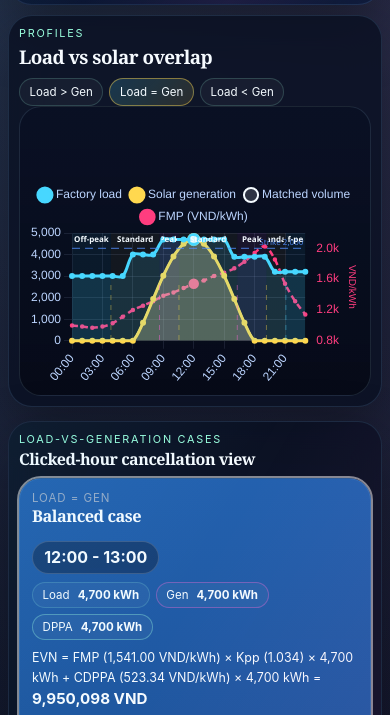
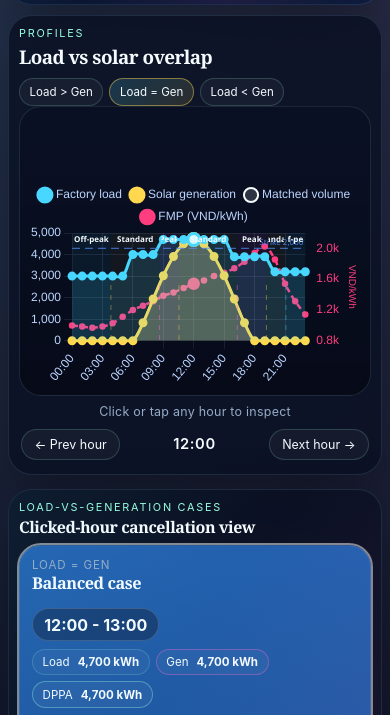
Before and after one commit to tah-allotrope/dppa-case, a website built with Vite: page app/index.html in a window 390 px wide. Shown: the part 92-807 px from the top of the page. Built offline with nearby package versions, Linux system fonts and the light colour scheme.

Commit message:
sprint-2 phase-02: enlarge chart tap targets + mobile hour nav
- chart.js: introduce isNarrowViewport check via window.matchMedia
  (max-width: 520px). Use larger point radii on desktop (4 base / 8 selected,
  6 base hover / 10 selected hover) and slightly smaller on narrow screens
  (3 base / 6 selected, 5 base hover / 8 selected hover). FMP dataset: 3/7
  desktop, 2/5 narrow, with matching hover radii. Default 1.5/1 base points
  were too small for finger taps.
- ui.js renderAppShell: add chart-tap-hint subtitle
  'Click or tap any hour to inspect' below the canvas, and an hour-nav
  row with prev/next buttons + current hour label
- main.js syncControls: wire #prevHour (decrement with wrap 0→23) and
  #nextHour (increment with wrap 23→0); both call updateView()
- main.js updateView: update #hourNavLabel text to HH:00 format
- style.css: add .chart-tap-hint, .hour-nav, .hour-nav-btn (with hover,
  active, focus-visible states), .hour-nav-label

Tests: 38/38 pass; build: 245 KB (gzip 81 KB), no warnings

```diff
--- a/app/src/main.js
+++ b/app/src/main.js
@@ -78,6 +78,11 @@ async function updateView() {
   setActiveScenario(state.scenarioId)
   setActiveCurrency(state.currency)
 
+  const hourLabelNode = document.querySelector('#hourNavLabel')
+  if (hourLabelNode) {
+    hourLabelNode.textContent = `${String(selectedInterval.hour).padStart(2, '0')}:00`
+  }
+
   const multiYear = projectMultiYear(inputs, {
     years: state.horizonYears,
     evnEscalation: state.evnEscalation,
@@ -133,6 +138,16 @@ function syncControls() {
     syncInputsFromState()
     updateView()
   })
+
+  document.querySelector('#prevHour').addEventListener('click', () => {
+    state.selectedHour = (state.selectedHour - 1 + hours.length) % hours.length
+    updateView()
+  })
+
+  document.querySelector('#nextHour').addEventListener('click', () => {
+    state.selectedHour = (state.selectedHour + 1) % hours.length
+    updateView()
+  })
 }
 
 function syncInputsFromState() {
--- a/app/src/modules/chart.js
+++ b/app/src/modules/chart.js
@@ -203,6 +203,17 @@ function baseOptions(inputs) {
 export function renderProfileChart(canvas, labels, intervals, selectedHour, onSelect, inputs) {
   // Mutable state bag read by the plugin on every draw
   const state = { inputs }
+  const isNarrowViewport = typeof window !== 'undefined' && typeof window.matchMedia === 'function'
+    ? window.matchMedia('(max-width: 520px)').matches
+    : false
+  const basePoint = isNarrowViewport ? 3 : 4
+  const selPoint = isNarrowViewport ? 6 : 8
+  const baseHover = isNarrowViewport ? 5 : 6
+  const selHover = isNarrowViewport ? 8 : 10
+  const fmpBase = isNarrowViewport ? 2 : 3
+  const fmpSel = isNarrowViewport ? 5 : 7
+  const fmpBaseHover = isNarrowViewport ? 4 : 6
+  const fmpSelHover = isNarrowViewport ? 7 : 10
 
   function buildDatasets(ivs, selHour) {
     return [
@@ -214,8 +225,8 @@ export function renderProfileChart(canvas, labels, intervals, selectedHour, onSe
         fill: true,
         tension: 0.35,
         borderWidth: 3,
-        pointRadius: ivs.map((_, idx) => idx === selHour ? 5 : 1.5),
-        pointHoverRadius: ivs.map((_, idx) => idx === selHour ? 7 : 4),
+        pointRadius: ivs.map((_, idx) => idx === selHour ? selPoint : basePoint),
+        pointHoverRadius: ivs.map((_, idx) => idx === selHour ? selHover : baseHover),
         pointBackgroundColor: ivs.map((_, idx) => idx === selHour ? '#c9f7ff' : '#47d7ff'),
         yAxisID: 'y',
       },
@@ -227,8 +238,8 @@ export function renderProfileChart(canvas, labels, intervals, selectedHour, onSe
         fill: true,
         tension: 0.35,
         borderWidth: 3,
-        pointRadius: ivs.map((_, idx) => idx === selHour ? 5 : 1.5),
-        pointHoverRadius: ivs.map((_, idx) => idx === selHour ? 7 : 4),
+        pointRadius: ivs.map((_, idx) => idx === selHour ? selPoint : basePoint),
+        pointHoverRadius: ivs.map((_, idx) => idx === selHour ? selHover : baseHover),
         pointBackgroundColor: ivs.map((_, idx) => idx === selHour ? '#fff1b5' : '#ffd84f'),
         yAxisID: 'y',
       },
@@ -252,8 +263,8 @@ export function renderProfileChart(canvas, labels, intervals, selectedHour, onSe
         tension: 0.35,
         borderWidth: 2.5,
         borderDash: [6, 4],
-        pointRadius: ivs.map((_, idx) => idx === selHour ? 4 : 1),
-        pointHoverRadius: ivs.map((_, idx) => idx === selHour ? 6 : 3),
+        pointRadius: ivs.map((_, idx) => idx === selHour ? fmpSel : fmpBase),
+        pointHoverRadius: ivs.map((_, idx) => idx === selHour ? fmpSelHover : fmpBaseHover),
         pointBackgroundColor: FMP_COLOR,
         yAxisID: 'yFmp',
       },
--- a/app/src/modules/ui.js
+++ b/app/src/modules/ui.js
@@ -213,6 +213,12 @@ export function renderAppShell(root, scenarios, settlementModes) {
               </div>
               <div class="chart-wrap profile-wrap">
                 <canvas id="profileChart" aria-label="Load and generation chart"></canvas>
+              </div>
+              <p class="chart-tap-hint" id="chartTapHint">Click or tap any hour to inspect</p>
+              <div class="hour-nav" id="hourNav">
+                <button class="hour-nav-btn" id="prevHour" type="button" aria-label="Previous hour">← Prev hour</button>
+                <span class="hour-nav-label" id="hourNavLabel">12:00</span>
+                <button class="hour-nav-btn" id="nextHour" type="button" aria-label="Next hour">Next hour →</button>
               </div>
             </div>
 
--- a/app/src/style.css
+++ b/app/src/style.css
@@ -313,6 +313,61 @@ h3 { font-size: 1.02rem; }
 
 .profile-wrap {
   flex: 1;
+}
+
+.chart-tap-hint {
+  margin: 8px 2px 0;
+  font-size: 0.78rem;
+  color: var(--muted, #8b97a8);
+  text-align: center;
+  letter-spacing: 0.02em;
+}
+
+.hour-nav {
+  margin-top: 6px;
+  display: flex;
+  align-items: center;
+  justify-content: space-between;
+  gap: 8px;
+  padding: 4px 2px;
+}
+
+.hour-nav-btn {
+  flex: 0 0 auto;
+  border: 1px solid rgba(154, 255, 222, 0.18);
+  background: rgba(255, 255, 255, 0.04);
+  color: var(--text);
+  border-radius: 999px;
+  padding: 0.42rem 0.78rem;
+  font-size: 0.78rem;
+  cursor: pointer;
+  transition: transform 180ms ease, box-shadow 180ms ease, border-color 180ms ease, background 180ms ease;
+}
+
+@media (hover: hover) {
+  .hour-nav-btn:hover {
+    transform: translateY(-1px);
+    box-shadow: 0 0 18px rgba(71, 215, 255, 0.14);
+  }
+}
+
+.hour-nav-btn:active {
+  transform: translateY(0);
+  box-shadow: 0 0 24px rgba(71, 215, 255, 0.22);
+}
+
+.hour-nav-btn:focus-visible {
+  outline: 2px solid rgba(71, 215, 255, 0.5);
+  outline-offset: 2px;
+}
+
+.hour-nav-label {
+  flex: 1 1 auto;
+  text-align: center;
+  font-size: 0.92rem;
+  font-weight: 600;
+  color: #f6fbff;
+  letter-spacing: 0.04em;
 }
 
 
```
